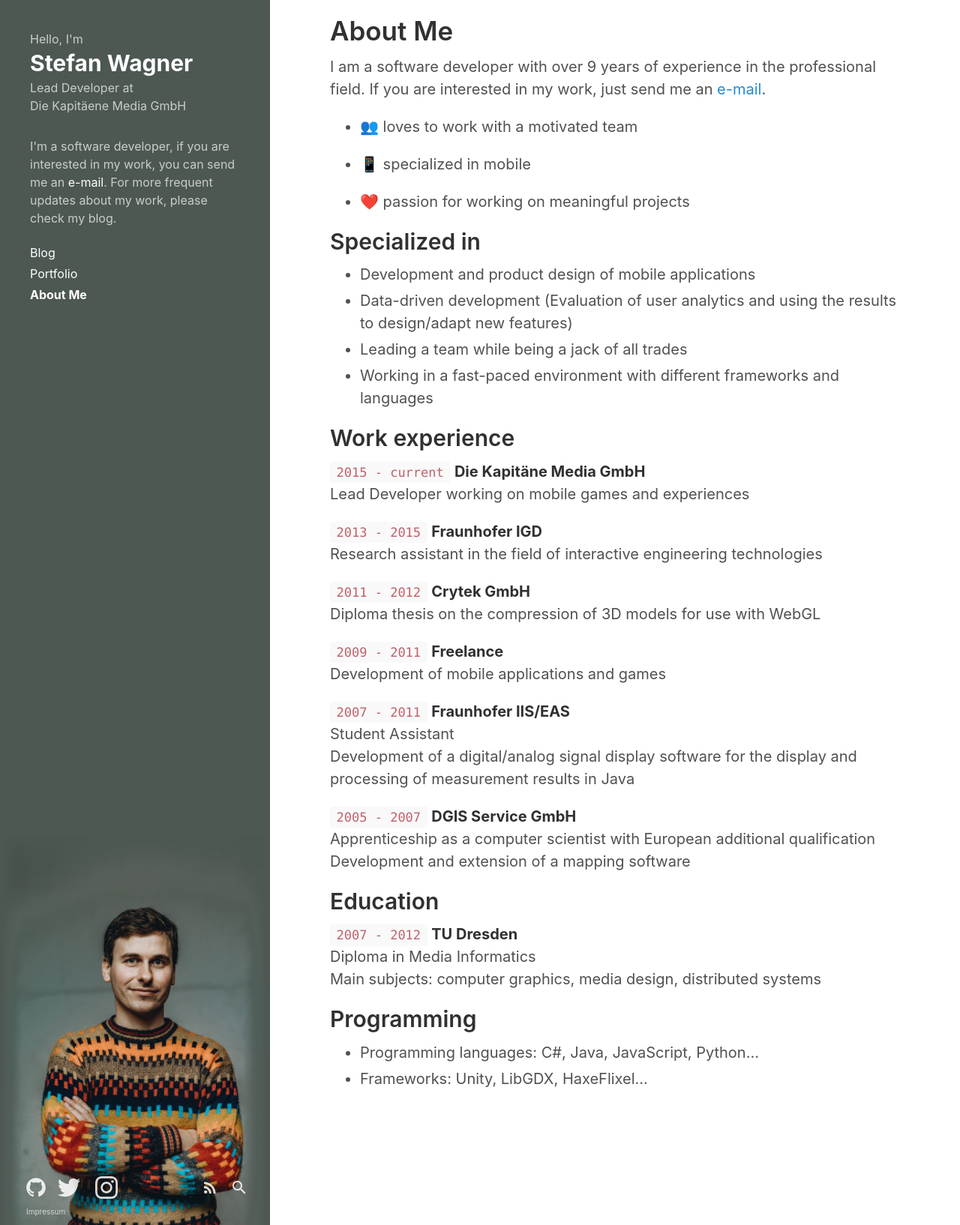
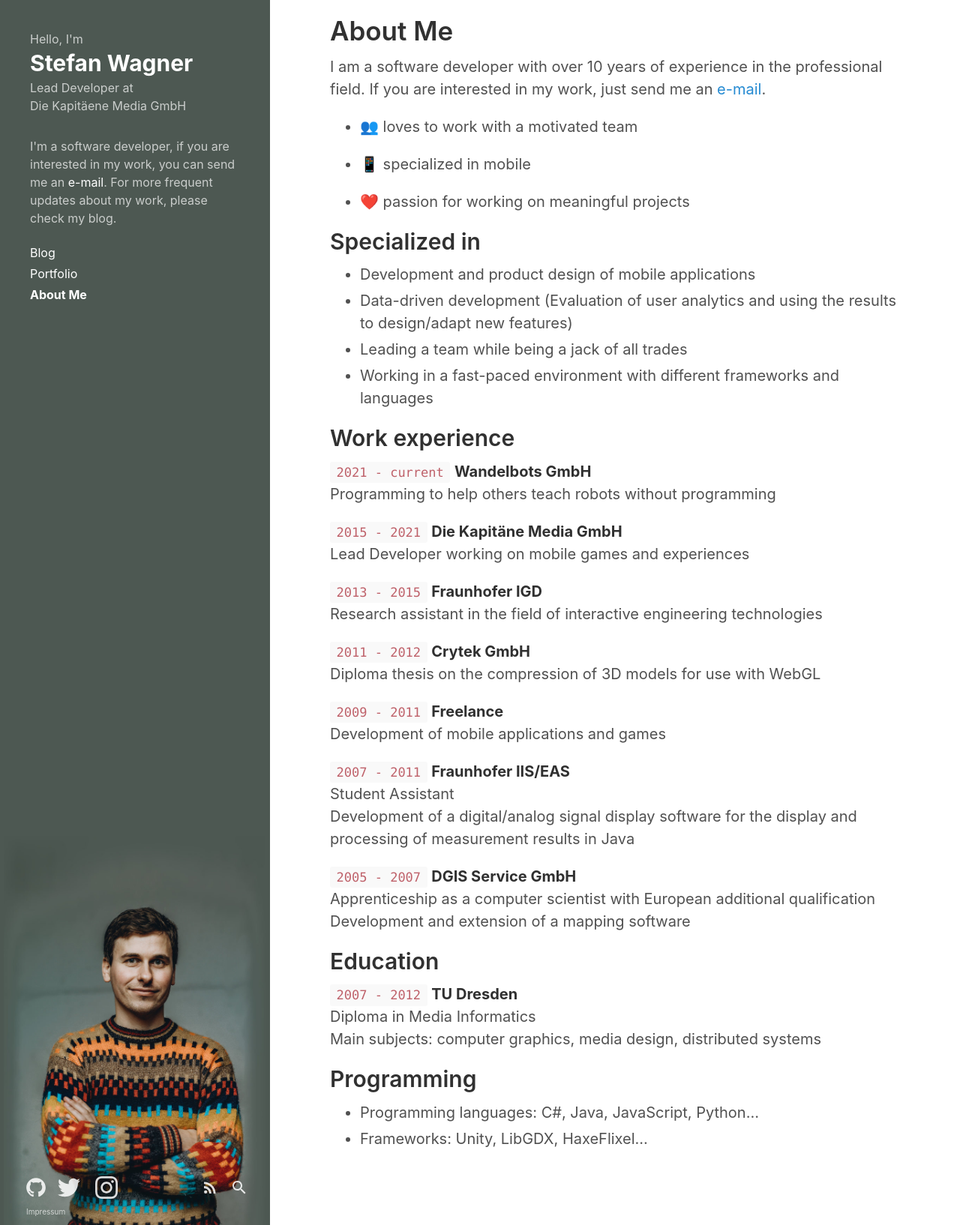
Before and after one commit to bompo/bompo.github.io, a Jekyll site: the page built from aboutme.md, in a window 1280 px wide. Shown: the whole page at 75% size. Built offline with Jekyll 4.4.1, drawn with Linux system fonts in a browser that asks for light colours.

Commit message:
Update aboutme.md

```diff
--- a/aboutme.md
+++ b/aboutme.md
@@ -5,7 +5,7 @@
 sidebar_link: true
 ---
 
-I am a software developer with over 9 years of experience in the professional field. If you are interested in my work, just send me an <a href="mailto:mail@stefanwagner.dev">e-mail</a>.
+I am a software developer with over 10 years of experience in the professional field. If you are interested in my work, just send me an <a href="mailto:mail@stefanwagner.dev">e-mail</a>.
 
 * 👥 loves to work with a motivated team
 
@@ -20,7 +20,10 @@
 * Working in a fast-paced environment with different frameworks and languages
 
 ## Work experience
-`2015 - current` __Die Kapitäne Media GmbH__
+`2021 - current` __Wandelbots GmbH__
+Programming to help others teach robots without programming
+
+`2015 - 2021` __Die Kapitäne Media GmbH__
 Lead Developer working on mobile games and experiences
 
 `2013 - 2015` __Fraunhofer IGD__
```
